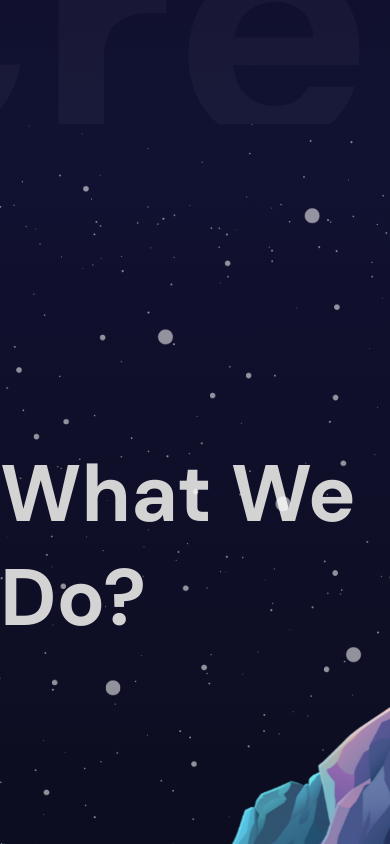
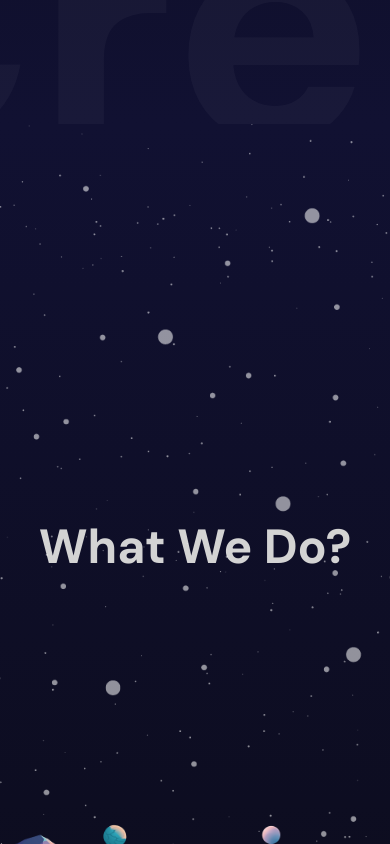
Before and after one commit to sahilsz/Portfolio-Demo, a React (Vite) app: page / in a window 390 px wide. Shown: the part 720-1564 px from the top of the page. Built offline with nearby package versions, Linux system fonts and the light colour scheme.

Commit message:
feat: Mobile responsive parallax

```diff
--- a/src/components/parallex/parallax.css
+++ b/src/components/parallex/parallax.css
@@ -42,3 +42,21 @@
   position: absolute;
   z-index: 1;
 }
+
+/* Mobile */
+@media screen and (max-width: 768px) {
+  .parallax h2 {
+    font-size: 3rem;
+    text-align: center;
+  }
+
+  .mountains {
+    background-size: contain;
+    background-repeat: no-repeat;
+  }
+
+  .planets {
+    background-size: contain;
+    background-repeat: no-repeat;
+  }
+}
```
